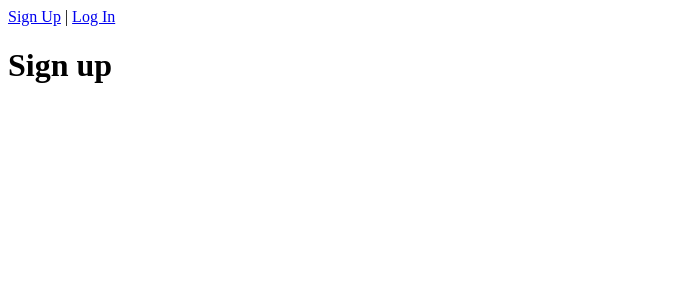
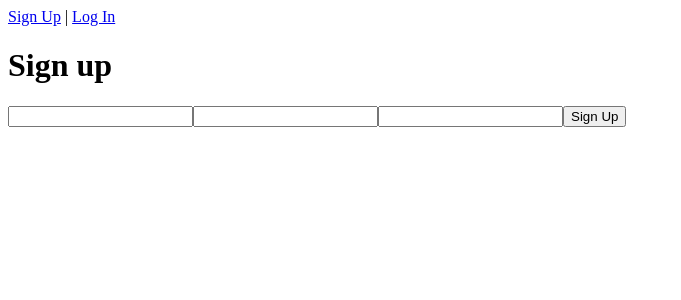
Before and after one commit to EclecticOwl/product-feedback-app, a Vue app in the folder vue_app/: page /sign-up in a window 1280 px wide. Shown: the top 300 px of the page, without its empty margins (0-681 px from the left). Built offline with nearby package versions, Linux system fonts and the light colour scheme.

Commit message:
Added Sign Up form for registering new account.

```diff
--- a/vue_app/src/main.js
+++ b/vue_app/src/main.js
@@ -4,6 +4,6 @@ import router from './router'
 import store from './store'
 import axios from 'axios'
 
-axios.defaults.baseUrl = 'http://localhost:8000'
+axios.defaults.baseURL = 'http://127.0.0.1:8000'
 
 createApp(App).use(store).use(router, axios).mount('#app')
--- a/vue_app/src/views/SignUp.vue
+++ b/vue_app/src/views/SignUp.vue
@@ -1,11 +1,47 @@
 <template>
     <div class="sign-up">
         <h1>Sign up</h1>
+
+        <form @submit.prevent="submitForm">
+            <input type="email" name="username" v-model="username">
+            <input type="email" name="email" v-model="email">
+            <input type="password" name="password" v-model="password">
+            <button type="submit">Sign Up</button>
+
+        </form>
     </div>
 </template>
 
 <script>
+import axios from 'axios'
+
 export default {
     name: "SignUp",
+    data() {
+        return {
+            username: '',
+            password: '',
+            email: '',
+        }
+    },
+    methods: {
+        submitForm() {
+            const formData = {
+                username: this.username,
+                password: this.password,
+                email: this.email,
+            }
+
+            axios
+                .post('/auth/users/', formData)
+                .then(response => {
+                    this.$router.push('/log-in')
+                    console.log(response)
+                })
+                .catch(error => {
+                    console.log(error)
+                })
+        }
+    }
 }
 </script>
```
